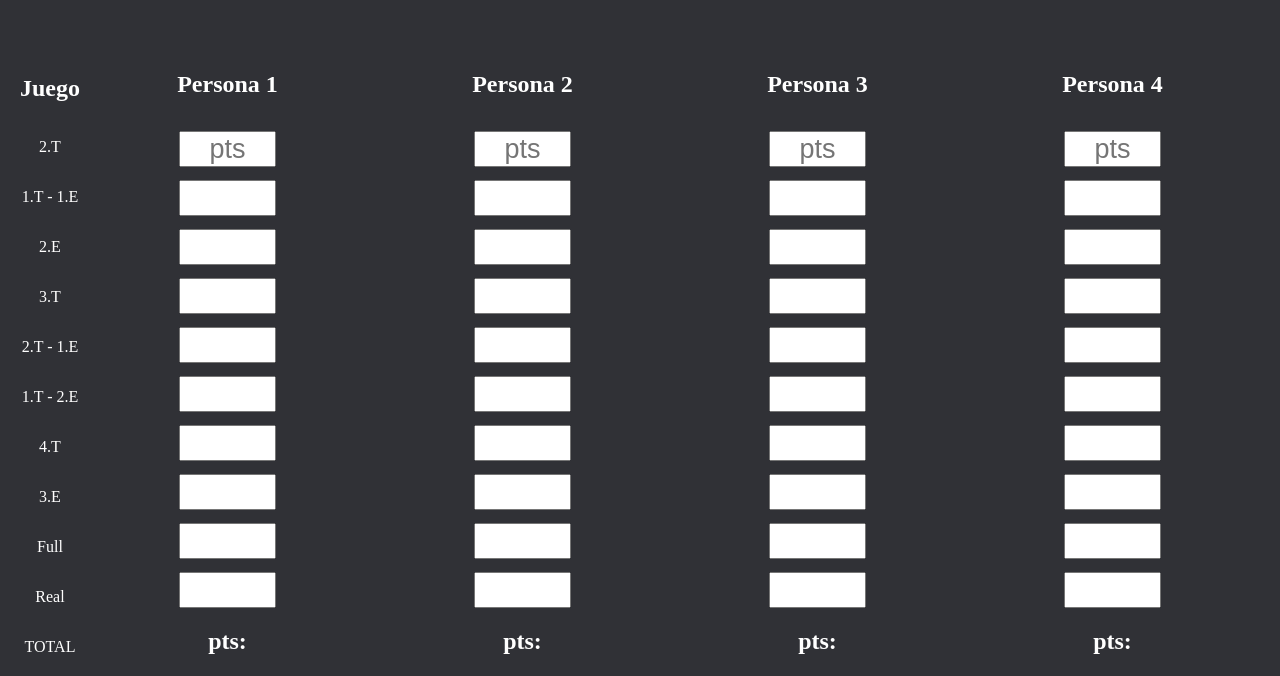
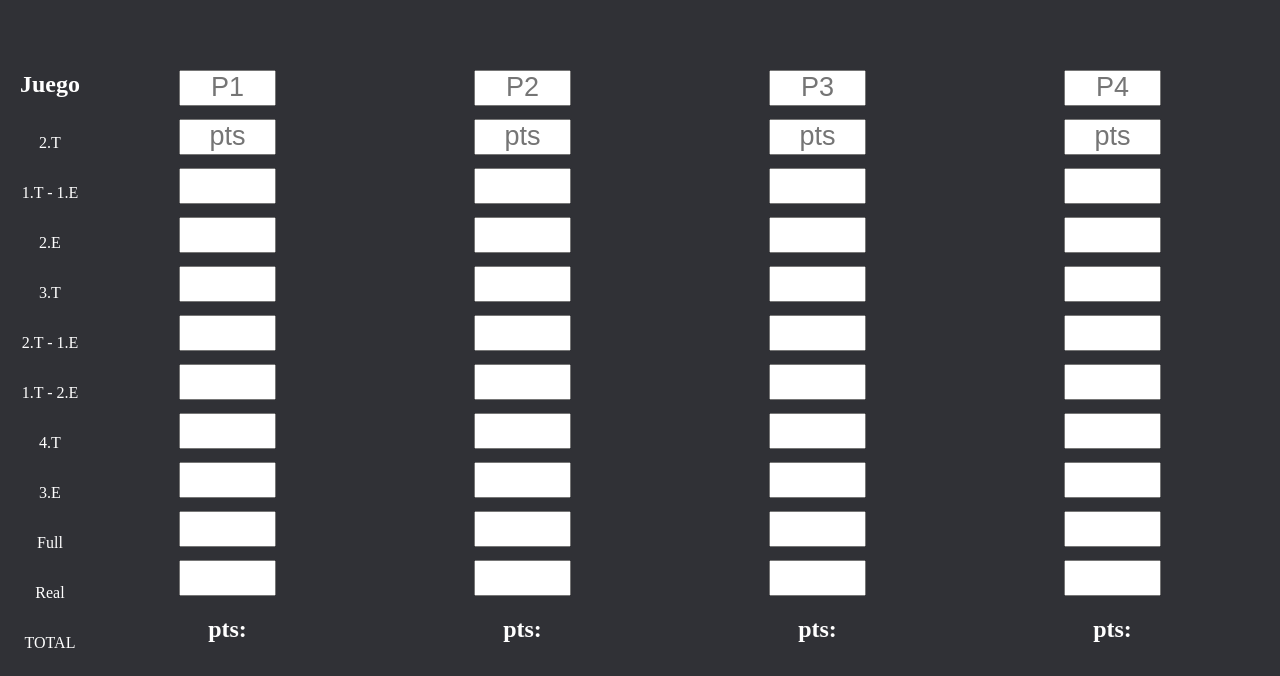
Before and after one commit to MatiasRGT/Cariocas, a plain HTML site: page index.html in a window 1280 px wide. Shown: the part 128-804 px from the top of the page. Drawn offline with Linux system fonts and the light colour scheme.

Commit message:
Agrega TextFiled para nombre de jugador

```diff
--- a/index.html
+++ b/index.html
@@ -35,7 +35,7 @@
 
         <!-- PERSONA 1-->
         <div class="persona1_div">
-            <h1>Persona 1</h1>
+            <input type="text" id="player1Name" placeholder="P1">
             <input id="userInput_p1_1" type="text" placeholder="pts">
             <input id="userInput_p1_2" type="text">
             <input id="userInput_p1_3" type="text">
@@ -55,7 +55,7 @@
 
         <!-- PERSONA 2 -->
         <div class="persona2_div">
-            <h1>Persona 2</h1>
+            <input type="text" id="player1Name" placeholder="P2">
             <input id="userInput_p2_1" type="text" placeholder="pts">
             <input id="userInput_p2_2" type="text">
             <input id="userInput_p2_3" type="text">
@@ -75,7 +75,7 @@
 
         <!-- PERSONA 3-->
         <div class="persona3_div">
-            <h1>Persona 3</h1>
+            <input type="text" id="player1Name" placeholder="P3">
             <input id="userInput_p3_1" type="text" placeholder="pts">
             <input id="userInput_p3_2" type="text">
             <input id="userInput_p3_3" type="text">
@@ -95,7 +95,7 @@
 
         <!-- PERSONA 4-->
         <div class="persona4_div">
-            <h1>Persona 4</h1>
+            <input type="text" id="player1Name" placeholder="P4">
             <input id="userInput_p4_1" type="text" placeholder="pts">
             <input id="userInput_p4_2" type="text">
             <input id="userInput_p4_3" type="text">
```
